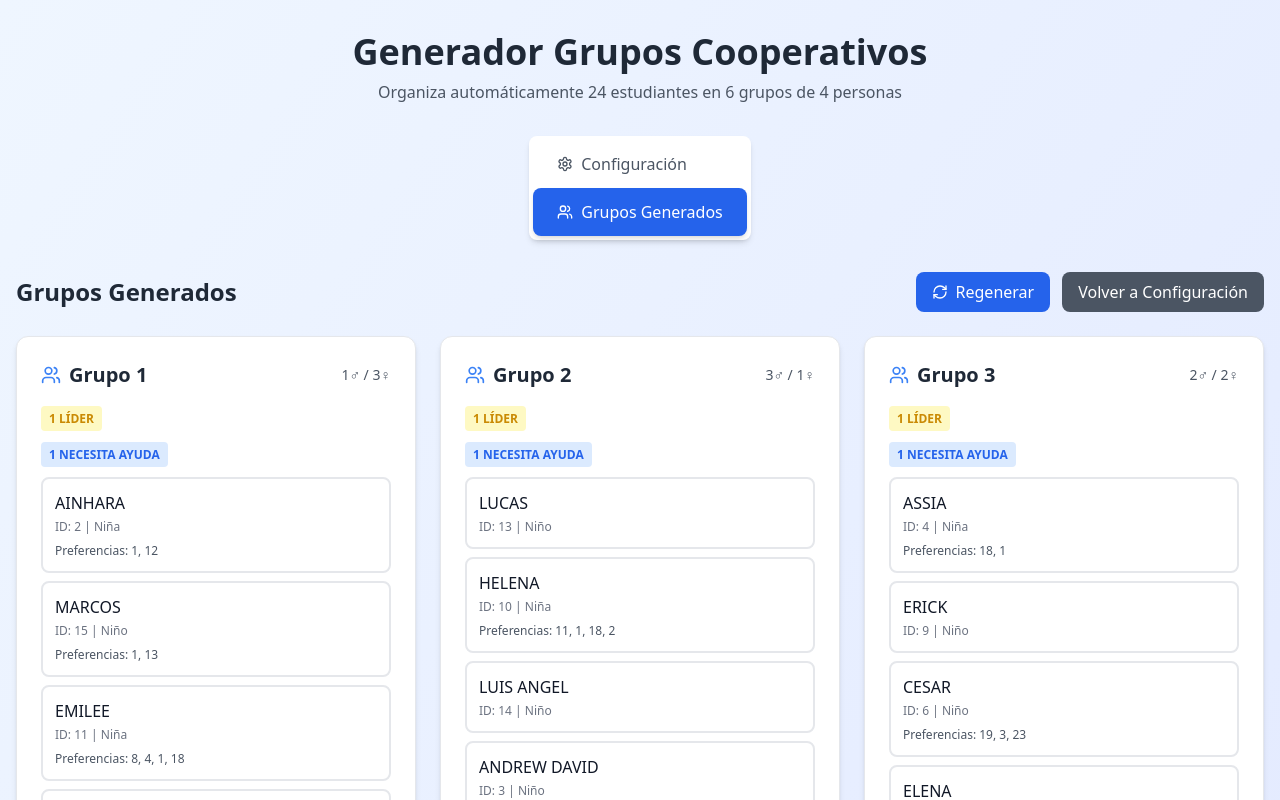
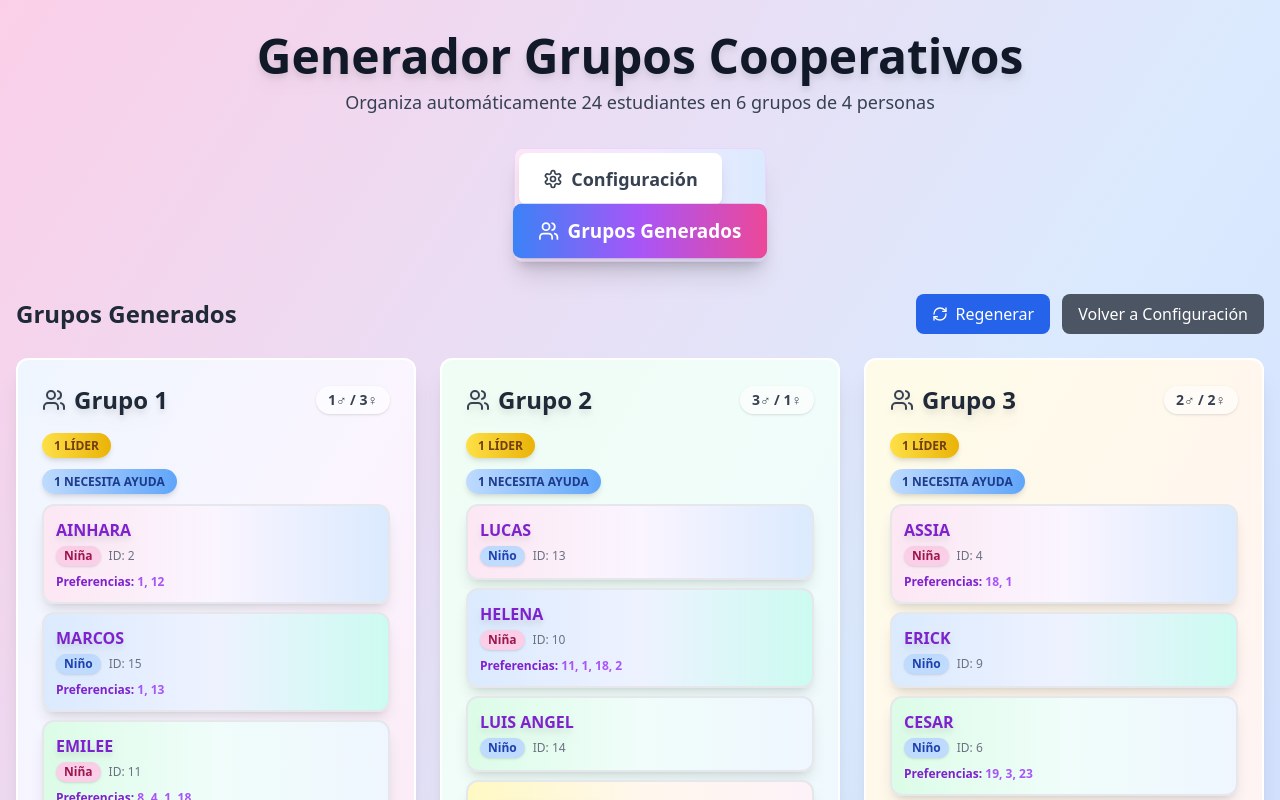
Before and after one commit to jesusprodriguezUnir/GeneradorGruposCooperativos, a React (Vite) app: page / in a window 1280 px wide. Both pictures are taken after a click on the button "Generar Grupos". Shown: the top 800 px of the page. Built offline with nearby package versions, Linux system fonts and the light colour scheme.

Commit message:
Mejorar la interfaz de usuario y la experiencia del usuario en el generador de grupos, incluyendo cambios en estilos, adición de gradientes y mejoras en la visualización de grupos y estudiantes.

```diff
--- a/src/App.tsx
+++ b/src/App.tsx
@@ -1,10 +1,10 @@
-import React, { useState, useCallback } from 'react';
+import { useState, useCallback } from 'react';
 import { Student, Constraint, Group, Configuration } from './types';
 import { initialStudents, initialConstraints } from './data/initialData';
 import { GroupGenerator } from './utils/groupGenerator';
 import { ConfigurationPanel } from './components/ConfigurationPanel';
 import { GroupCard } from './components/GroupCard';
-import { Users, Settings, Play, Download, RefreshCw, AlertTriangle } from 'lucide-react';
+import { Users, Settings, Play, RefreshCw, AlertTriangle } from 'lucide-react';
 
 function App() {
   const [students, setStudents] = useState<Student[]>(initialStudents);
@@ -66,44 +66,57 @@ function App() {
   }, []);
 
   return (
-    <div className="min-h-screen bg-gradient-to-br from-blue-50 to-indigo-100">
+  <div className="min-h-screen bg-gradient-to-br from-pink-200 via-blue-100 to-indigo-200 relative animate-gradient-x">
+      {/* Overlay de carga colorido */}
+      {isGenerating && (
+        <div className="fixed inset-0 z-50 flex flex-col items-center justify-center bg-gradient-to-br from-pink-400 via-purple-400 to-blue-400 bg-opacity-90 animate-fadeIn">
+          <div className="mb-8">
+            <svg className="animate-spin h-16 w-16 text-white drop-shadow-lg" viewBox="0 0 24 24">
+              <circle className="opacity-25" cx="12" cy="12" r="10" stroke="white" strokeWidth="4" fill="none" />
+              <path className="opacity-75" fill="currentColor" d="M4 12a8 8 0 018-8v4a4 4 0 00-4 4H4z" />
+            </svg>
+          </div>
+          <h2 className="text-3xl font-bold text-white mb-2 drop-shadow-lg animate-pulse">Generando grupos...</h2>
+          <p className="text-lg text-white/80 mb-4 animate-fadeIn">¡Un momento! Estamos creando la mejor combinación posible.</p>
+        </div>
+      )}
       <div className="container mx-auto px-4 py-8">
         {/* Header */}
         <div className="text-center mb-8">
-          <h1 className="text-4xl font-bold text-gray-800 mb-2">
+          <h1 className="text-5xl font-extrabold text-gray-900 drop-shadow-lg mb-2 animate-fadeIn">
             Generador Grupos Cooperativos
           </h1>
-          <p className="text-gray-600">
+          <p className="text-lg text-gray-700 font-medium animate-fadeIn">
             Organiza automáticamente 24 estudiantes en 6 grupos de 4 personas
           </p>
         </div>
 
         {/* Navigation */}
         <div className="flex justify-center mb-8">
-          <div className="bg-white rounded-lg p-1 shadow-md">
+          <div className="bg-gradient-to-r from-pink-100 via-purple-100 to-blue-100 rounded-lg p-1 shadow-xl border border-purple-200">
             <button
               onClick={() => setActiveView('config')}
-              className={`px-6 py-3 rounded-lg font-medium transition-all flex items-center gap-2 ${
+              className={`px-6 py-3 rounded-lg font-semibold transition-all flex items-center gap-2 text-lg shadow-lg ${
                 activeView === 'config'
-                  ? 'bg-blue-600 text-white shadow-md'
-                  : 'text-gray-600 hover:text-gray-800'
+                  ? 'bg-gray-800 text-white scale-105'
+                  : 'text-gray-700 hover:text-gray-900 bg-white'
               }`}
             >
-              <Settings className="w-4 h-4" />
+              <Settings className="w-5 h-5" />
               Configuración
             </button>
             <button
               onClick={() => groups && setActiveView('groups')}
               disabled={!groups}
-              className={`px-6 py-3 rounded-lg font-medium transition-all flex items-center gap-2 ${
+              className={`px-6 py-3 rounded-lg font-semibold transition-all flex items-center gap-2 text-lg shadow-lg ${
                 activeView === 'groups' && groups
-                  ? 'bg-blue-600 text-white shadow-md'
+                  ? 'bg-gradient-to-r from-blue-500 via-purple-500 to-pink-500 text-white scale-105'
                   : groups
-                  ? 'text-gray-600 hover:text-gray-800'
-                  : 'text-gray-400 cursor-not-allowed'
+                  ? 'text-blue-700 hover:text-purple-600 bg-white'
+                  : 'text-gray-400 cursor-not-allowed bg-white'
               }`}
             >
-              <Users className="w-4 h-4" />
+              <Users className="w-5 h-5" />
               Grupos Generados
             </button>
           </div>
--- a/src/components/ConfigurationPanel.tsx
+++ b/src/components/ConfigurationPanel.tsx
@@ -1,7 +1,7 @@
 import React, { useState } from 'react';
 import { Student, Constraint } from '../types';
-import { StudentCard } from './StudentCard';
-import { Save, Upload, Plus, Trash2 } from 'lucide-react';
+import { GroupCard } from './GroupCard';
+import { Save, Upload } from 'lucide-react';
 
 interface ConfigurationPanelProps {
   students: Student[];
@@ -9,7 +9,8 @@ interface ConfigurationPanelProps {
   onStudentsChange: (students: Student[]) => void;
   onConstraintsChange: (constraints: Constraint[]) => void;
   onSaveConfig: (name: string) => void;
-  onLoadConfig: (config: any) => void;
+  onLoadConfig: (config: import('../types').Configuration) => void;
+  groups?: import('../types').Group[];
 }
 
 export const ConfigurationPanel: React.FC<ConfigurationPanelProps> = ({
@@ -18,12 +19,13 @@ export const ConfigurationPanel: React.FC<ConfigurationPanelProps> = ({
   onStudentsChange,
   onConstraintsChange,
   onSaveConfig,
-  onLoadConfig
+  onLoadConfig,
+  groups
 }) => {
   const [activeTab, setActiveTab] = useState<'students' | 'constraints'>('students');
   const [configName, setConfigName] = useState('');
 
-  const handleStudentChange = (id: number, field: keyof Student, value: any) => {
+  const handleStudentChange = (id: number, field: keyof Student, value: string | boolean | number | number[]) => {
     const updatedStudents = students.map(student =>
       student.id === id ? { ...student, [field]: value } : student
     );
@@ -45,7 +47,7 @@ export const ConfigurationPanel: React.FC<ConfigurationPanelProps> = ({
         try {
           const config = JSON.parse(e.target?.result as string);
           onLoadConfig(config);
-        } catch (error) {
+        } catch {
           alert('Error al cargar el archivo JSON');
         }
       };
@@ -120,8 +122,19 @@ export const ConfigurationPanel: React.FC<ConfigurationPanelProps> = ({
       {activeTab === 'students' && (
         <div className="space-y-4">
           <div className="grid grid-cols-1 md:grid-cols-2 lg:grid-cols-3 gap-4">
-            {students.map(student => (
-              <div key={student.id} className="border border-gray-200 rounded-lg p-4">
+            {students.map(student => {
+              const studentColors = [
+                'bg-gradient-to-r from-pink-100 via-purple-50 to-blue-100',
+                'bg-gradient-to-r from-blue-100 via-indigo-50 to-teal-100',
+                'bg-gradient-to-r from-green-100 via-teal-50 to-blue-50',
+                'bg-gradient-to-r from-yellow-100 via-orange-50 to-pink-50',
+                'bg-gradient-to-r from-purple-100 via-pink-50 to-blue-50',
+                'bg-gradient-to-r from-red-100 via-pink-50 to-yellow-50',
+              ];
+              const idx = students.findIndex(s => s.id === student.id);
+              const colorClass = studentColors[idx % studentColors.length];
+              return (
+                <div key={student.id} className={`border border-gray-200 rounded-lg p-4 shadow-lg ${colorClass}`}>
                   <div className="space-y-3">
                     <div>
                       <label className="block text-sm font-medium text-gray-700 mb-1">
@@ -131,10 +144,9 @@ export const ConfigurationPanel: React.FC<ConfigurationPanelProps> = ({
                         type="text"
                         value={student.name}
                         onChange={(e) => handleStudentChange(student.id, 'name', e.target.value)}
-                      className="w-full px-3 py-2 border border-gray-300 rounded-md text-sm"
+                        className="w-full px-3 py-2 border border-gray-300 rounded-md text-sm bg-white/80"
                       />
                     </div>
-
                     <div className="flex gap-4">
                       <div>
                         <label className="block text-sm font-medium text-gray-700 mb-1">
@@ -143,14 +155,13 @@ export const ConfigurationPanel: React.FC<ConfigurationPanelProps> = ({
                         <select
                           value={student.gender}
                           onChange={(e) => handleStudentChange(student.id, 'gender', e.target.value)}
-                        className="px-3 py-2 border border-gray-300 rounded-md text-sm"
+                          className="px-3 py-2 border border-gray-300 rounded-md text-sm bg-white/80"
                         >
                           <option value="male">Niño</option>
                           <option value="female">Niña</option>
                         </select>
                       </div>
                     </div>
-
                     <div className="flex gap-4">
                       <label className="flex items-center">
                         <input
@@ -159,9 +170,8 @@ export const ConfigurationPanel: React.FC<ConfigurationPanelProps> = ({
                           onChange={(e) => handleStudentChange(student.id, 'isLeader', e.target.checked)}
                           className="mr-2"
                         />
-                      <span className="text-sm">Líder</span>
+                        <span className="text-sm font-bold text-yellow-900 bg-gradient-to-r from-yellow-300 to-yellow-500 px-2 py-1 rounded-full shadow">Líder</span>
                       </label>
-
                       <label className="flex items-center">
                         <input
                           type="checkbox"
@@ -169,10 +179,9 @@ export const ConfigurationPanel: React.FC<ConfigurationPanelProps> = ({
                           onChange={(e) => handleStudentChange(student.id, 'needsHelp', e.target.checked)}
                           className="mr-2"
                         />
-                      <span className="text-sm">Necesita ayuda</span>
+                        <span className="text-sm font-bold text-blue-900 bg-gradient-to-r from-blue-200 to-blue-400 px-2 py-1 rounded-full shadow">Necesita ayuda</span>
                       </label>
                     </div>
-
                     <div>
                       <label className="block text-sm font-medium text-gray-700 mb-1">
                         Preferencias (IDs separados por comas)
@@ -188,13 +197,25 @@ export const ConfigurationPanel: React.FC<ConfigurationPanelProps> = ({
                           handleStudentChange(student.id, 'preferences', prefs);
                         }}
                         placeholder="ej: 1, 5, 12"
-                      className="w-full px-3 py-2 border border-gray-300 rounded-md text-sm"
+                        className="w-full px-3 py-2 border border-gray-300 rounded-md text-sm bg-white/80"
                       />
                     </div>
                   </div>
                 </div>
+              );
+            })}
+          </div>
+          {/* Vista previa de grupos generados */}
+          {groups && groups.length > 0 && (
+            <div className="mt-10">
+              <h3 className="text-xl font-bold text-purple-700 mb-4">Vista previa de grupos generados</h3>
+              <div className="grid grid-cols-1 md:grid-cols-2 xl:grid-cols-3 gap-6">
+                {groups.map(group => (
+                  <GroupCard key={group.id} group={group} />
                 ))}
               </div>
+            </div>
+          )}
         </div>
       )}
 
--- a/src/components/GroupCard.tsx
+++ b/src/components/GroupCard.tsx
@@ -13,21 +13,32 @@ export const GroupCard: React.FC<GroupCardProps> = ({ group }) => {
   const boys = group.students.filter(s => s.gender === 'male');
   const girls = group.students.filter(s => s.gender === 'female');
 
+  // Paleta de gradientes para grupos
+  const gradients = [
+    'from-blue-50 via-purple-50 to-pink-100',
+    'from-green-50 via-teal-50 to-blue-50',
+    'from-yellow-50 via-orange-50 to-pink-50',
+    'from-indigo-50 via-blue-50 to-purple-50',
+    'from-pink-50 via-red-50 to-yellow-50',
+    'from-purple-50 via-pink-50 to-blue-50',
+  ];
+  const gradient = gradients[(group.id - 1) % gradients.length];
+
   return (
-    <div className="bg-white rounded-xl shadow-md p-6 border border-gray-200">
+    <div className={`rounded-xl shadow-xl p-6 border-2 border-white bg-gradient-to-br ${gradient} transition-all duration-300 hover:scale-105 hover:shadow-2xl`} style={{backgroundColor: '#f8fafc'}}>
       <div className="flex items-center justify-between mb-4">
-        <h3 className="text-xl font-bold text-gray-800 flex items-center gap-2">
-          <Users className="w-5 h-5 text-blue-500" />
+        <h3 className="text-2xl font-extrabold text-gray-800 flex items-center gap-2 drop-shadow-lg">
+          <Users className="w-6 h-6 text-gray-700" />
           Grupo {group.id}
         </h3>
-        <div className="text-sm text-gray-600">
+        <div className="text-sm font-bold text-gray-700 bg-white/60 px-3 py-1 rounded-full shadow">
           {boys.length}♂ / {girls.length}♀
         </div>
       </div>
 
       {leaders.length > 0 && (
         <div className="mb-3">
-          <span className="text-xs font-semibold text-yellow-600 bg-yellow-100 px-2 py-1 rounded">
+          <span className="text-xs font-bold text-yellow-900 bg-gradient-to-r from-yellow-300 to-yellow-500 px-3 py-1 rounded-full shadow-md">
             {leaders.length} LÍDER{leaders.length > 1 ? 'ES' : ''}
           </span>
         </div>
@@ -35,33 +46,46 @@ export const GroupCard: React.FC<GroupCardProps> = ({ group }) => {
 
       {helpers.length > 0 && (
         <div className="mb-3">
-          <span className="text-xs font-semibold text-blue-600 bg-blue-100 px-2 py-1 rounded">
+          <span className="text-xs font-bold text-blue-900 bg-gradient-to-r from-blue-200 to-blue-400 px-3 py-1 rounded-full shadow-md">
             {helpers.length} NECESITA{helpers.length > 1 ? 'N' : ''} AYUDA
           </span>
         </div>
       )}
 
       <div className="space-y-2">
-        {group.students.map(student => (
-          <StudentCard
-            key={student.id}
-            student={student}
-            showIcons={false}
-          />
-        ))}
+        {/* Paleta de colores pastel para estudiantes */}
+        {group.students.map((student, idx) => {
+          const studentColors = [
+            'bg-gradient-to-r from-pink-100 via-purple-50 to-blue-100',
+            'bg-gradient-to-r from-blue-100 via-indigo-50 to-teal-100',
+            'bg-gradient-to-r from-green-100 via-teal-50 to-blue-50',
+            'bg-gradient-to-r from-yellow-100 via-orange-50 to-pink-50',
+            'bg-gradient-to-r from-purple-100 via-pink-50 to-blue-50',
+            'bg-gradient-to-r from-red-100 via-pink-50 to-yellow-50',
+          ];
+          const colorClass = studentColors[idx % studentColors.length];
+          return (
+            <StudentCard
+              key={student.id}
+              student={student}
+              showIcons={false}
+              colorClass={colorClass}
+            />
+          );
+        })}
       </div>
 
       {/* Análisis de preferencias satisfechas */}
-      <div className="mt-4 pt-3 border-t border-gray-100">
-        <div className="text-xs text-gray-600">
-          <strong>Preferencias satisfechas:</strong>
+      <div className="mt-4 pt-3 border-t-2 border-white/40">
+        <div className="text-xs text-white/90">
+          <strong className="font-bold text-white">Preferencias satisfechas:</strong>
           {group.students.map(student => {
             const satisfied = student.preferences.filter(prefId =>
               group.students.some(s => s.id === prefId)
             );
             return satisfied.length > 0 ? (
               <div key={student.id} className="mt-1">
-                {student.name}: {satisfied.length}/{student.preferences.length}
+                <span className="font-semibold text-white/90">{student.name}</span>: <span className="text-green-200">{satisfied.length}</span>/<span className="text-green-100">{student.preferences.length}</span>
               </div>
             ) : null;
           })}
--- a/src/components/StudentCard.tsx
+++ b/src/components/StudentCard.tsx
@@ -7,42 +7,53 @@ interface StudentCardProps {
   isSelected?: boolean;
   onClick?: () => void;
   showIcons?: boolean;
+  colorClass?: string;
 }
 
 export const StudentCard: React.FC<StudentCardProps> = ({
   student,
   isSelected = false,
   onClick,
-  showIcons = true
+  showIcons = true,
+  colorClass = ''
 }) => {
   return (
     <div
-      className={`p-3 rounded-lg border-2 transition-all cursor-pointer relative ${
+      className={`p-3 rounded-xl border-2 transition-all cursor-pointer relative shadow-lg ${colorClass} ${
         isSelected
-          ? 'border-blue-500 bg-blue-50'
-          : 'border-gray-200 bg-white hover:border-gray-300'
+          ? 'border-blue-500 scale-105'
+          : 'border-gray-200 hover:border-purple-400 hover:scale-105'
       }`}
       onClick={onClick}
     >
-      <div className="flex items-center justify-between">
-        <span className="font-medium text-gray-900">{student.name}</span>
+      <div className="flex items-center justify-between mb-1">
+        <span className="font-bold text-purple-700 drop-shadow-lg text-base">
+          {student.name}
+        </span>
         {showIcons && (
           <div className="flex gap-1">
             {student.isLeader && (
-              <Crown className="w-4 h-4 text-yellow-500" title="Líder" />
+              <span className="inline-flex items-center gap-1 px-2 py-0.5 rounded-full bg-gradient-to-r from-yellow-300 to-yellow-500 text-yellow-900 text-xs font-bold shadow">
+                <Crown className="w-4 h-4" /> Líder
+              </span>
             )}
             {student.needsHelp && (
-              <HelpCircle className="w-4 h-4 text-blue-500" title="Necesita ayuda" />
+              <span className="inline-flex items-center gap-1 px-2 py-0.5 rounded-full bg-gradient-to-r from-blue-200 to-blue-400 text-blue-900 text-xs font-bold shadow">
+                <span title="Necesita ayuda"><HelpCircle className="w-4 h-4" /></span> Ayuda
+              </span>
             )}
           </div>
         )}
       </div>
-      <div className="text-xs text-gray-500 mt-1">
-        ID: {student.id} | {student.gender === 'male' ? 'Niño' : 'Niña'}
+      <div className="flex gap-2 items-center text-xs mt-1">
+        <span className={`px-2 py-0.5 rounded-full font-semibold shadow ${student.gender === 'male' ? 'bg-blue-200 text-blue-800' : 'bg-pink-200 text-pink-800'}`}>
+          {student.gender === 'male' ? 'Niño' : 'Niña'}
+        </span>
+        <span className="text-gray-500">ID: {student.id}</span>
       </div>
       {student.preferences.length > 0 && (
-        <div className="text-xs text-gray-600 mt-2">
-          Preferencias: {student.preferences.join(', ')}
+        <div className="text-xs text-purple-700 mt-2 font-semibold">
+          Preferencias: <span className="text-purple-500">{student.preferences.join(', ')}</span>
         </div>
       )}
     </div>
```
Lines whose indentation alone changed are shown as unchanged.
